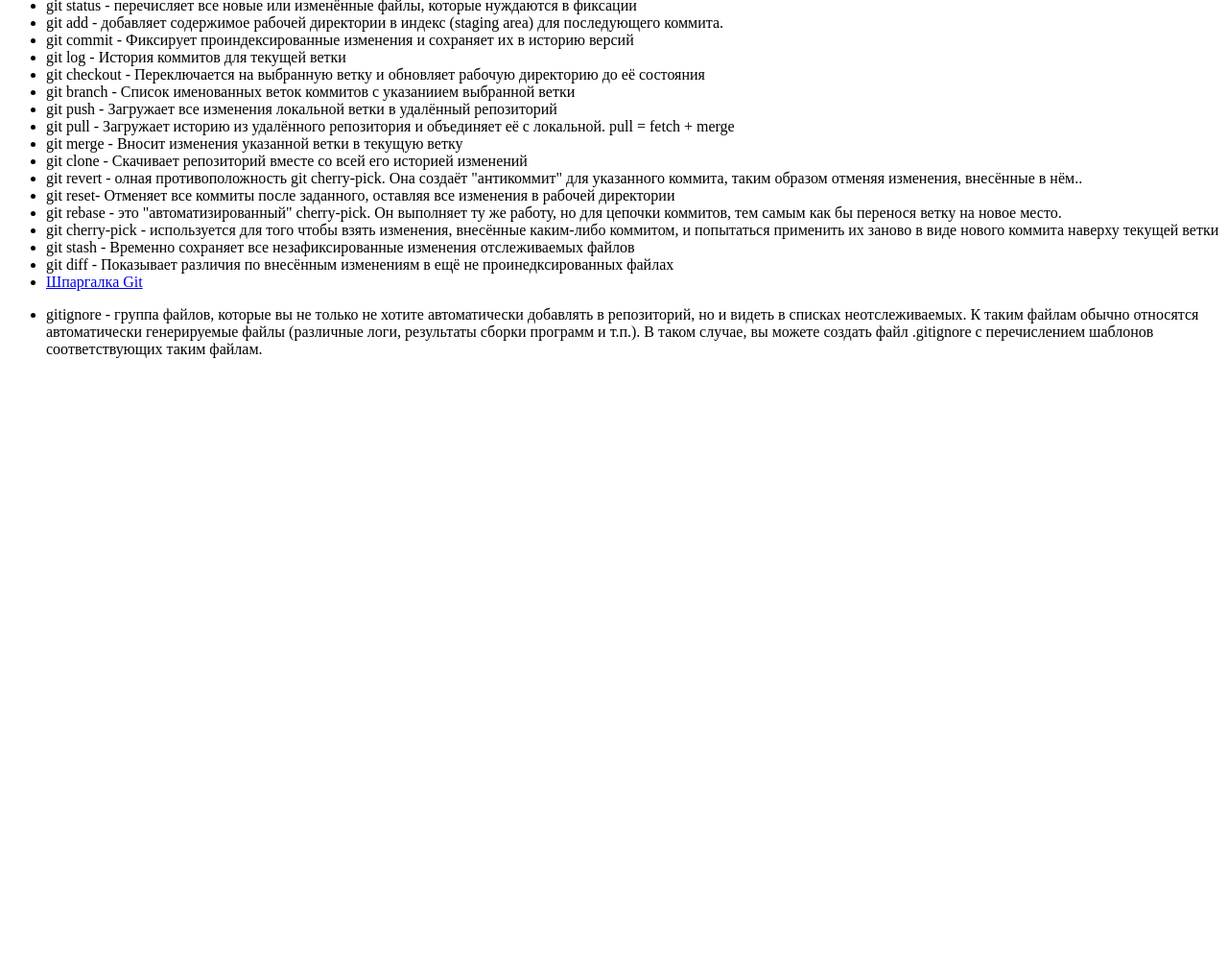
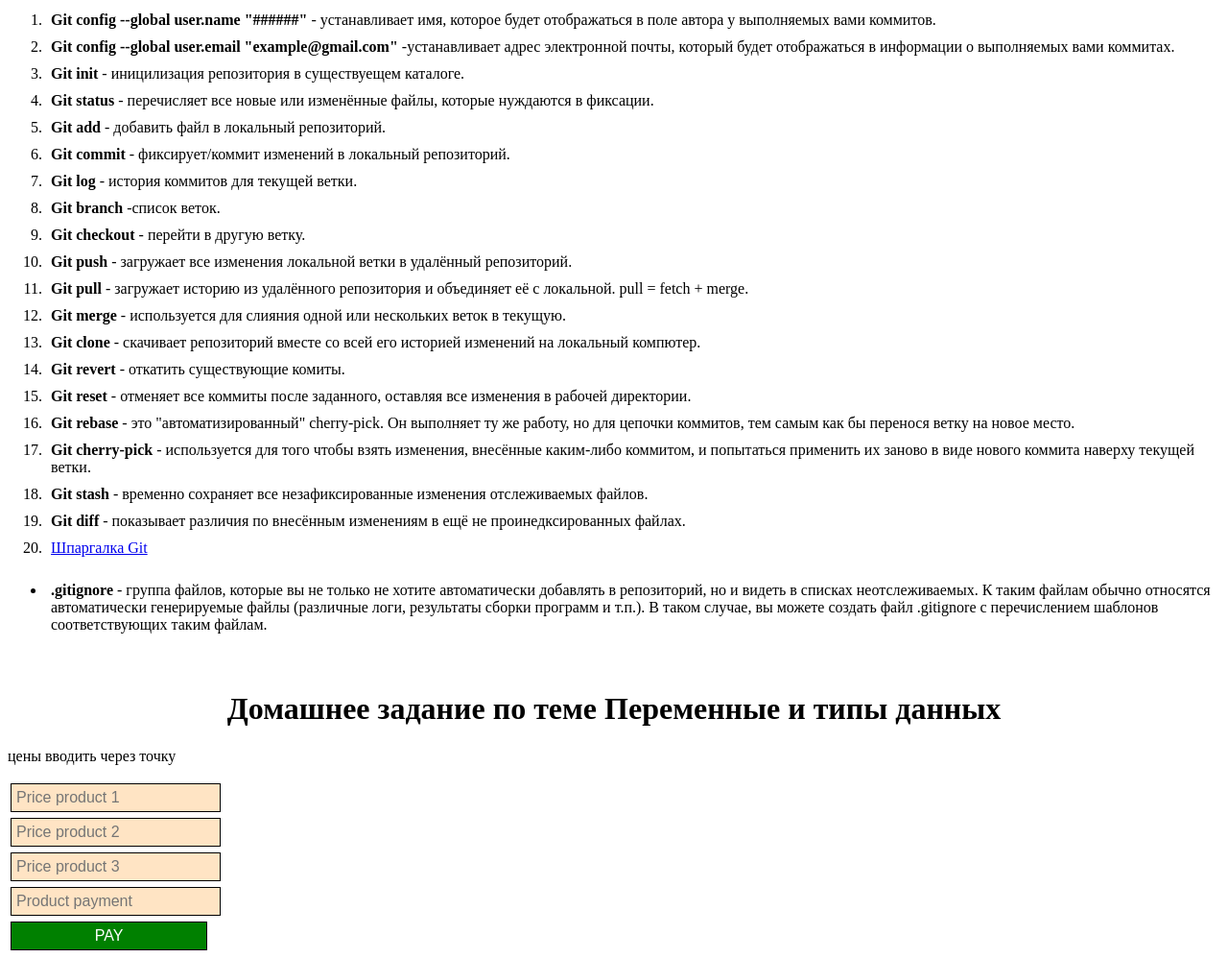
Before and after one commit to Yura-Andriets/HomeWork, a plain HTML site: page index.html in a window 1280 px wide. Shown: the part 73-1071 px from the top of the page at 96% size. Before the commit the page ends 800 px from the top, so only its background shows below. Drawn offline with Linux system fonts and the light colour scheme.

Commit message:
add homework by git and homework by variables and types

```diff
--- a/index.html
+++ b/index.html
@@ -2,48 +2,49 @@
 <html lang="en">
 <head>
     <meta charset="UTF-8">
-    <title>Шпаргалка за командами GIT </title>
+    <link rel="stylesheet" href="style.css">
+    <title>Homework course Cursor</title>
 </head>
 <body>
+<h1>Список основных команд GIT</h1>
+<ol>
+    <li> <span> Git config --global user.name "######" </span> - устанавливает имя, которое будет отображаться в поле автора у выполняемых вами коммитов. </li>
+    <li> <span> Git config --global user.email "example@gmail.com" </span> -устанавливает адрес электронной почты, который будет отображаться в информации о выполняемых вами коммитах. </li>
+    <li> <span> Git init </span> - иницилизация репозитория в существуещем каталоге. </li>
+    <li> <span> Git status </span> - перечисляет все новые или изменённые файлы, которые нуждаются в фиксации. </li>
+    <li> <span> Git add </span> - добавить файл в локальный репозиторий. </li>
+    <li> <span> Git commit </span> - фиксирует/коммит изменений в локальный репозиторий. </li>
+    <li> <span> Git log </span> - история коммитов для текущей ветки. </li>
+    <li> <span> Git branch </span> -cписок веток. </li>
+    <li> <span> Git checkout </span> - перейти в другую ветку. </li>
+    <li> <span> Git push </span> - загружает все изменения локальной ветки в удалённый репозиторий. </li>
+    <li> <span> Git pull </span> - загружает историю из удалённого репозитория и объединяет её с локальной. pull = fetch + merge. </li>
+    <li> <span> Git merge </span> - используется для слияния одной или нескольких веток в текущую. </li>
+    <li> <span> Git clone </span> - cкачивает репозиторий вместе со всей его историей изменений на локальный компютер. </li>
+    <li> <span> Git revert </span> - откатить существующие комиты. </li>
+    <li> <span> Git reset </span> - отменяет все коммиты после заданного, оставляя все изменения в рабочей директории. </li>
+    <li> <span> Git rebase </span> - это "автоматизированный" cherry-pick. Он выполняет ту же работу, но для цепочки коммитов, тем самым как бы перенося ветку на новое место. </li>
+    <li> <span> Git cherry-pick </span> - используется для того чтобы взять изменения, внесённые каким-либо коммитом, и попытаться применить их заново в виде нового коммита наверху текущей ветки. </li>
+    <li> <span> Git stash </span> - временно сохраняет все незафиксированные изменения отслеживаемых файлов. </li>
+    <li> <span> Git diff </span> - показывает различия по внесённым изменениям в ещё не проинедксированных файлах. </li>
+	<li> <a href="https://git-scm.com/book/ru/v2"> Шпаргалка Git </a> </li>
+	</ol>
+<ul>
+	<li> <span> .gitignore </span> -  группа файлов, которые вы не только не хотите автоматически добавлять в репозиторий, но и видеть в списках неотслеживаемых. К таким файлам обычно относятся автоматически генерируемые файлы (различные логи, результаты сборки программ и т.п.). В таком случае, вы можете создать файл .gitignore с перечислением шаблонов соответствующих таким файлам. </li>
+</ul>
+
+<br>
+    <h1>Домашнее задание по теме Переменные и типы данных </h1>
+<p>цены вводить через точку</p>
+    <input id="product1" name = "product_1" type="text" placeholder = "Price product 1" value="" required> </input> </br>
+    <input id="product2" name = "product_2" type="text" placeholder = "Price product 2" value="" required> </input> </br>
+    <input id="product3" name = "product_3" type="text" placeholder = "Price product 3" value="" required> </input> </br>
+    <input id="payProduct" name = "payProduct" type="text" placeholder = "Product payment" value="" required> </input> </br>
+
+    <input id = "price" class = "btn" type="button" value = "PAY"> </input>
+</div>
 
 
-
-
-
-
-
-
-
-
-
-
-
-
-<ul>
-    <li>git config --global user.name - Устанавливает имя, которое будет отображаться в поле автора у выполняемых вами коммитов</li>
-    <li>git config --global user.email - Устанавливает адрес электронной почты, который будет отображаться в информации о выполняемых вами коммитах</li>
-    <li>git init - Создаёт новый локальный репозиторий с заданным именем</li>
-    <li>git status - перечисляет все новые или изменённые файлы, которые нуждаются в фиксации</li>
-    <li>git add - добавляет содержимое рабочей директории в индекс (staging area) для последующего коммита. </li>
-    <li>git commit - Фиксирует проиндексированные изменения и сохраняет их в историю версий</li>
-    <li>git log - История коммитов для текущей ветки</li>
-    <li>git checkout - Переключается на выбранную ветку и обновляет рабочую директорию до её состояния</li>
-    <li>git branch - Список именованных веток коммитов с указаниием выбранной ветки</li>
-    <li>git push - Загружает все изменения локальной ветки в удалённый репозиторий</li>
-    <li>git pull - Загружает историю из удалённого репозитория и объединяет её с локальной. pull = fetch + merge</li>
-    <li>git merge - Вносит изменения указанной ветки в текущую ветку</li>
-    <li>git clone - Скачивает репозиторий вместе со всей его историей изменений</li>
-    <li>git revert - олная противоположность git cherry-pick. Она создаёт "антикоммит" для указанного коммита, таким образом отменяя изменения, внесённые в нём..</li>
-    <li>git reset- Отменяет все коммиты после заданного, оставляя все изменения в рабочей директории</li>
-    <li>git rebase - это "автоматизированный" cherry-pick. Он выполняет ту же работу, но для цепочки коммитов, тем самым как бы перенося ветку на новое место.</li>
-    <li>git cherry-pick - используется для того чтобы взять изменения, внесённые каким-либо коммитом, и попытаться применить их заново в виде нового коммита наверху текущей ветки</li>
-    <li>git stash - Временно сохраняет все незафиксированные изменения отслеживаемых файлов</li>
-    <li>git diff - Показывает различия по внесённым изменениям в ещё не проинедксированных файлах</li>
-	<li><a href="https://git-scm.com/book/ru/v2"> Шпаргалка Git</a></li>
-	</ul>
-	<ul>
-	<li>gitignore -  группа файлов, которые вы не только не хотите автоматически добавлять в репозиторий, но и видеть в списках неотслеживаемых. К таким файлам обычно относятся автоматически генерируемые файлы (различные логи, результаты сборки программ и т.п.). В таком случае, вы можете создать файл .gitignore с перечислением шаблонов соответствующих таким файлам.</li>
-	</ul>
-
+<script src="js.js"></script>
 </body>
 </html>
--- /dev/null
+++ b/js.js
@@ -0,0 +1,72 @@
+/**
+ * Created by PC on 04.02.2020.
+ */
+function payProduct(){
+    let product1  = document.getElementById("product1").value;
+    let product2  = document.getElementById("product2").value;
+    let product3  = document.getElementById("product3").value;
+    let payProduct  = document.getElementById("payProduct").value;
+
+// Вывод максимального числа
+    let maxNumber = Math.max(+product1, +product2, +product3);
+    console.log("Максимальное число: " + +maxNumber);
+
+// Вывод минимального числа
+    let minNumber = Math.min(+product1, +product2, +product3);
+    console.log("Минимальное число: " + +minNumber);
+
+// Вывод суммы всех товаров
+    let sum = +product1 + +product2 + + product3;
+    console.log("Сумма всех товаров: " + +sum);
+
+// Вывод суммы округленная в МЕНЬШУЮ сторону
+    let sumMin = Math.floor(+product1) + Math.floor(+product2) + Math.floor(+product3);
+    console.log("Сумма округленная в МЕНЬШУЮ сторону: " + +sumMin);
+
+//Вывод суммы товаров округленную до сотен
+    let q = (Math.round(+sumMin/100)*100);
+    console.log("Сумма товаров округленную до сотен: " + +q);
+
+//Вывод булевого значение
+    let boole = sumMin % 2 === 0 ? console.log("сумма всех товаров - четное!") : console.log("сумма всех товаров - нечетное!");
+
+
+//Вывод суммы сдачи
+    let rest = +payProduct - +sum;
+    console.log("Сумма сдачи: " + +rest);
+
+//Вывод среднего значение цен всех товаров
+    let middel = (sum/3).toFixed(2);
+    console.log("Среднее значение цен всех товаров: " + +middel);
+
+//Случайная скидка
+    let discount = Math.random();
+    console.log("Случайная скидка: " + Math.round(+discount*10) + " %");
+
+//Сумма к оплате со скидкой округленная до 2 знака после запятой
+    let sale = (sum - (sum/100)*(+discount*10)).toFixed(2);
+    console.log("Сумма к оплате со скидкой округленная до 2 знака после запятой: " + +sale);
+
+
+
+    console.log("Adwance");
+
+//Округоенная скидка
+    let discountProduct = Math.round((sum/100)*(+discount*10));
+
+
+//Оплачено со скидкой
+    let saleProduct = Math.round(sum - +discountProduct);
+    console.log("Оплачено со скидкой: " + +saleProduct);
+
+//Себестоимость
+    let cost = Math.round(+sum)/2;
+    console.log("Себестоимость: " + +cost);
+
+//Чистая прибыль
+    let profit = +cost - +discountProduct;
+    console.log("Чистая прибыль: " + +profit);
+
+   }
+
+document.getElementById("price").onclick = payProduct;
--- /dev/null
+++ b/style.css
@@ -0,0 +1,26 @@
+h1{
+    text-align: center;
+}
+span {
+    font-weight: bold;
+}
+li{
+    padding: 5px;
+}
+
+input{
+    border: solid 1px black;
+    padding: 5px;
+    margin: 3px;
+    font-size: medium;
+    background-color: bisque;
+}
+.btn{
+    color: white;
+    background-color: green;
+   }
+#price{
+    cursor:pointer;
+    display:block;
+    width:205px;
+}
```
Also changed, not shown: 1 other file.
